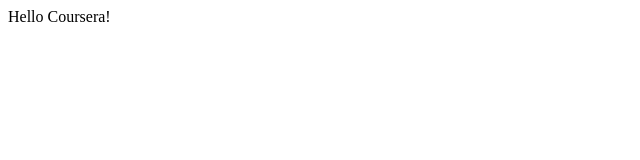
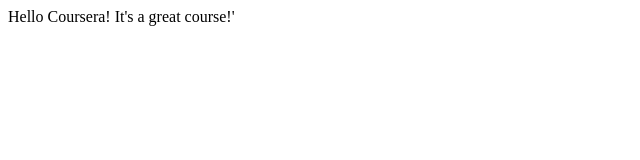
Before and after one commit to joshuausdavin/coursera-test, a plain HTML site: page site/index.html in a window 1280 px wide. Shown: the whole page, without its empty margins (0-640 px from the left). Drawn offline with Linux system fonts and the light colour scheme.

Commit message:
small change

```diff
--- a/site/index.html
+++ b/site/index.html
@@ -3,6 +3,6 @@
 <title>Hello Coursera!</title>
 </head>
 <body>
-Hello Coursera!
+Hello Coursera!  It's a great course!'
 </body>
 </html>
```
